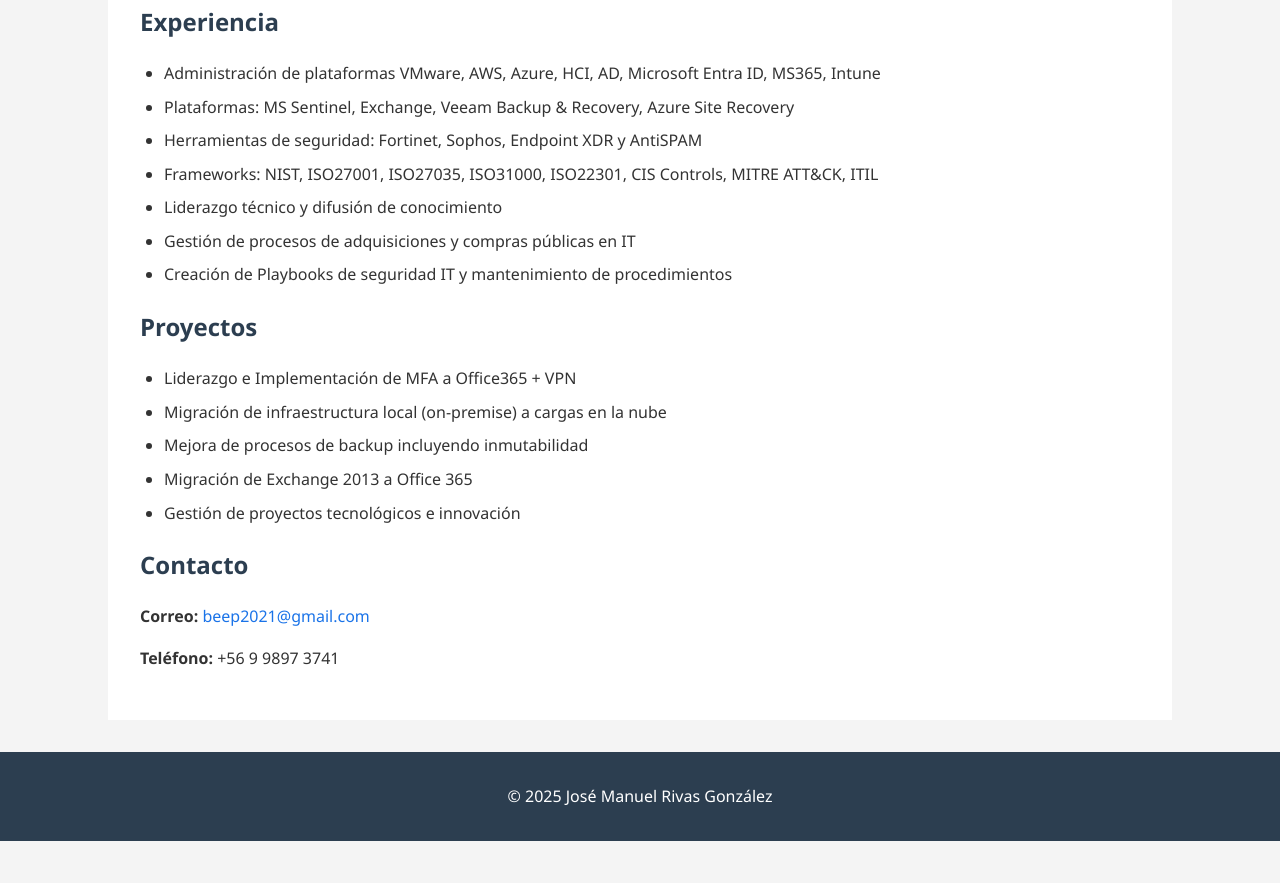
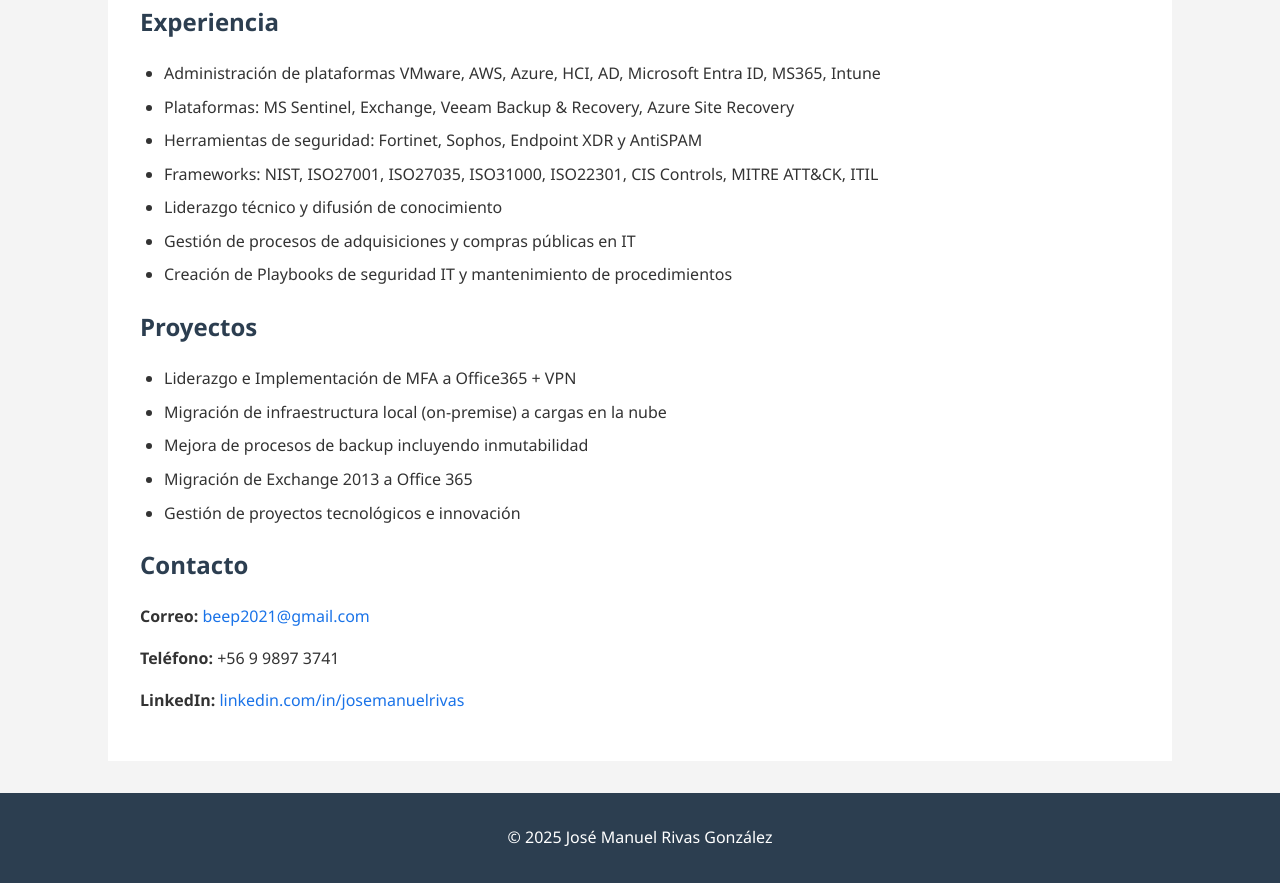
Before and after one commit to beep2021A/beep2021.github.io, a plain HTML site: page index.html in a window 1280 px wide. Shown: the part 808-1691 px from the top of the page. Before the commit the page ends 1649 px from the top, so only its background shows below. Drawn offline with Linux system fonts and the light colour scheme.

Commit message:
Update index.html

```diff
--- a/index.html
+++ b/index.html
@@ -176,6 +176,8 @@
       <h2>Contacto</h2>
       <p><strong>Correo:</strong> <a href="mailto:beep2021@gmail.com">beep2021@gmail.com</a></p>
       <p><strong>Teléfono:</strong> +56 9 9897 3741</p>
+      <p><strong>LinkedIn:</strong> <a href="https://www.linkedin.com/in/josemanuelrivas/" target="_blank">linkedin.com/in/josemanuelrivas</a></p>
+
     </section>
   </main>
 
```
